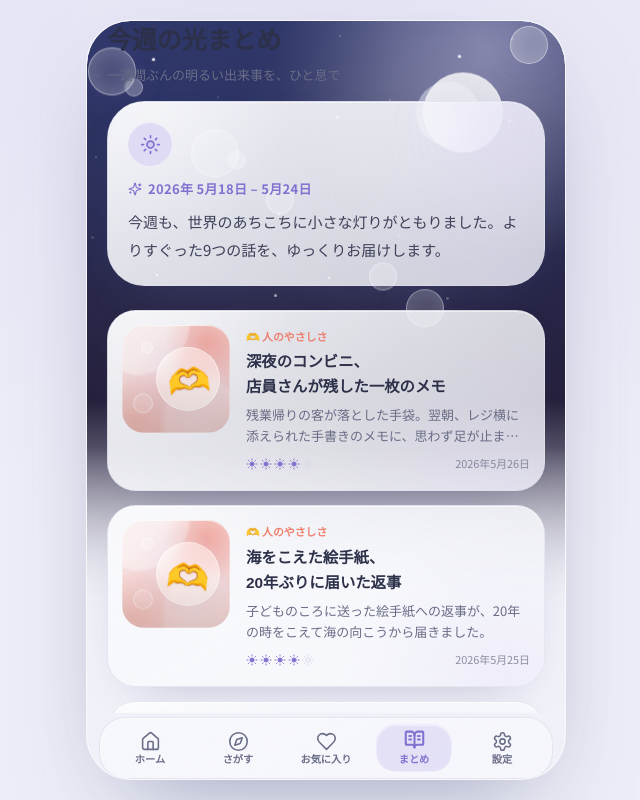
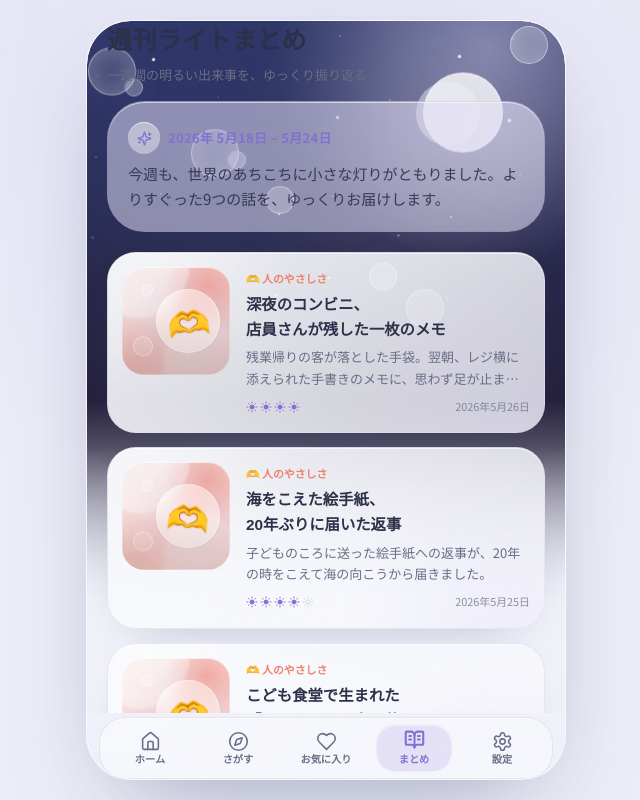
Before and after one commit to sunpotflower4460-cpu/Hot-news, a Next.js app: page /digest in a window 1280 px wide. Shown: the whole page, without its empty margins (314-954 px from the left). Built offline with nearby package versions, Linux system fonts and the light colour scheme; a web font is replaced by a local one.

Commit message:
Handle empty weekly digest

```diff
--- a/src/app/(app)/digest/page.tsx
+++ b/src/app/(app)/digest/page.tsx
@@ -1,6 +1,8 @@
-import { Sparkles, Sun } from 'lucide-react';
+import { Sparkles } from 'lucide-react';
+import { ArticleCard } from '@/components/article/ArticleCard';
 import { ScreenHeader } from '@/components/layout/ScreenHeader';
-import { ArticleCard } from '@/components/article/ArticleCard';
+import { EmptyState } from '@/components/ui/EmptyState';
+import { LinkButton } from '@/components/ui/LinkButton';
 import { getArticlesByIds, getWeeklyDigest } from '@/lib/data/selectors';
 
 export default async function DigestPage() {
@@ -9,30 +11,45 @@ export default async function DigestPage() {
 
   return (
     <div className="pb-10">
-      <ScreenHeader title="今週の光まとめ" subtitle="一週間ぶんの明るい出来事を、ひと息で" />
+      <ScreenHeader title="週刊ライトまとめ" subtitle="一週間の明るい出来事を、ゆっくり振り返る" />
+
+      {articles.length === 0 ? (
+        <EmptyState
+          glyph="✨"
+          title="今週のまとめは準備中です"
+          description="掲載基準を満たすニュースがそろったら、ここに一週間分の光をまとめます。"
+          action={
+            <LinkButton href="/home" variant="soft">
+              今日のニュースを見る
+            </LinkButton>
+          }
+        />
+      ) : (
+        <>
           <div className="px-5 pt-1">
-        <div className="soft-surface relative overflow-hidden rounded-panel p-5 shadow-float">
-          <div className="absolute -right-8 -top-10 h-32 w-32 animate-breathe rounded-full bg-accent-soft/75 blur-2xl" />
-          <div className="relative flex h-11 w-11 items-center justify-center rounded-full bg-accent-soft text-accent shadow-inner-light">
-            <Sun size={21} className="fill-accent/15" />
-          </div>
-          <div className="relative mt-3 flex items-center gap-1.5 text-accent">
-            <Sparkles size={14} />
+            <div className="relative overflow-hidden rounded-panel border border-accent/10 bg-accent-soft/55 p-5 shadow-inner-light">
+              <div className="absolute -right-10 -top-10 h-32 w-32 animate-breathe rounded-full bg-white/35 blur-3xl" />
+              <div className="relative mb-2 flex items-center gap-2 text-accent">
+                <span className="flex h-8 w-8 items-center justify-center rounded-full bg-white/40 shadow-inner-light">
+                  <Sparkles size={15} />
+                </span>
                 <span className="text-caption font-bold tracking-wide">{digest.weekLabel}</span>
               </div>
-          <p className="relative mt-2 text-body leading-[1.9] text-text/90">{digest.intro}</p>
+              <p className="relative text-body leading-relaxed text-text/90">{digest.intro}</p>
             </div>
           </div>
-      <div className="mt-6 space-y-3.5 px-5">
+          <div className="mt-5 space-y-3.5 px-5">
             {articles.map((article) => (
               <ArticleCard key={article.id} article={article} layout="list" />
             ))}
           </div>
-      <div className="px-5 pt-8">
-        <p className="rounded-pill bg-surface/45 px-4 py-2.5 text-center text-caption text-muted backdrop-blur-sm">
-          来週も、世界の明るい出来事を集めてお待ちしています。
+          <div className="px-5 pt-7">
+            <p className="rounded-card bg-surface/55 px-4 py-3 text-center text-caption text-muted shadow-inner-light backdrop-blur-sm">
+              来週も、世界に実在する明るい出来事を集めます。
             </p>
           </div>
+        </>
+      )}
     </div>
   );
 }
```
Lines whose indentation alone changed are shown as unchanged.
